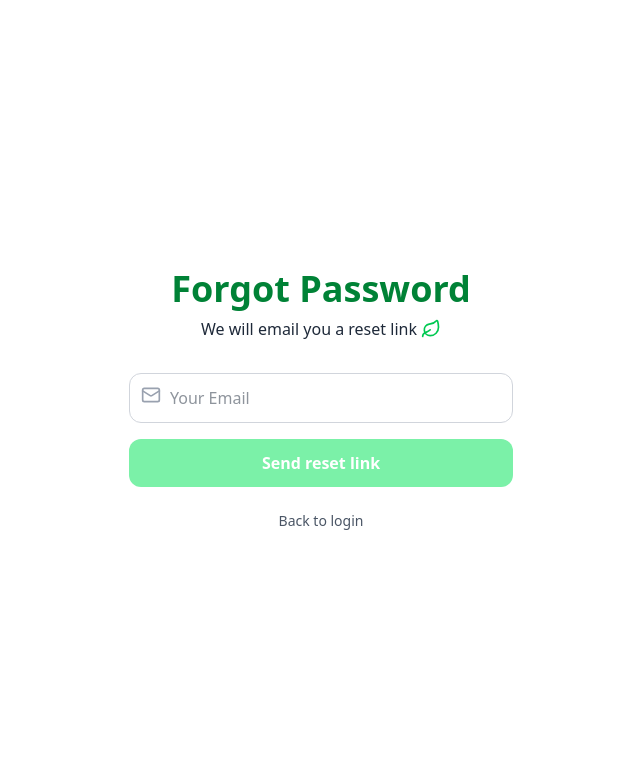
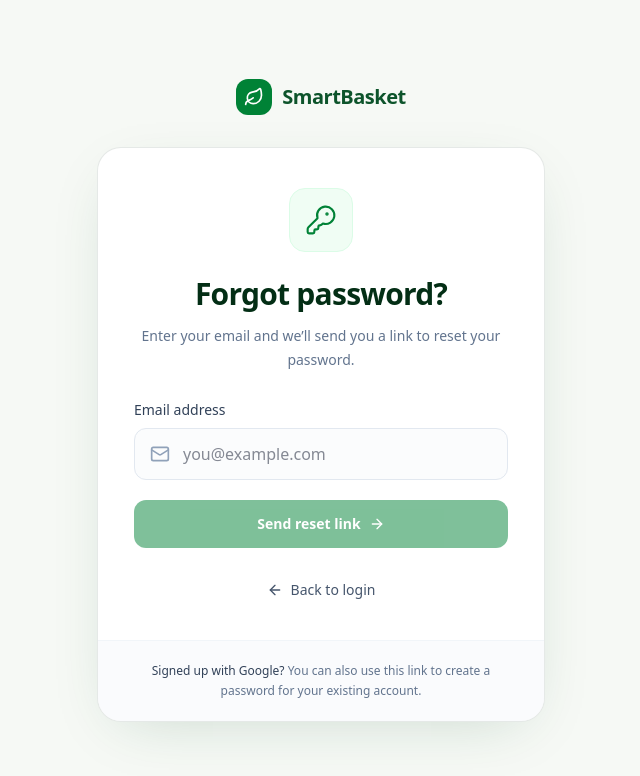
Before and after one commit to hmzi67/smart-basket, a Next.js app in the folder smartbasket/: page /forgot-password in a window 1280 px wide. Shown: the top 776 px of the page, without its empty margins (319-959 px from the left). Built offline with nearby package versions, Linux system fonts and the light colour scheme; no server answers.

Commit message:
refactor: enhance Forgot Password page with improved UI and error handling

```diff
--- a/smartbasket/src/app/forgot-password/page.tsx
+++ b/smartbasket/src/app/forgot-password/page.tsx
@@ -1,7 +1,6 @@
 "use client"
-import { Leaf, Loader2, Mail } from 'lucide-react'
-import React, { useState } from 'react'
-import { motion } from 'motion/react'
+import { ArrowLeft, ArrowRight, Check, Clock3, KeyRound, Leaf, Loader2, Mail, MailCheck } from 'lucide-react'
+import React, { useEffect, useRef, useState } from 'react'
 import Link from 'next/link'
 import axios from 'axios'
 
@@ -10,85 +9,126 @@
   const [loading, setLoading] = useState(false)
   const [sent, setSent] = useState(false)
   const [error, setError] = useState('')
+  const headingRef = useRef<HTMLHeadingElement>(null)
+  const emailRef = useRef<HTMLInputElement>(null)
+  const previousSent = useRef(sent)
+
+  useEffect(() => {
+    if (previousSent.current !== sent) {
+      if (sent) headingRef.current?.focus()
+      else emailRef.current?.focus()
+      previousSent.current = sent
+    }
+  }, [sent])
 
   const handleSubmit = async (e: React.FormEvent) => {
     e.preventDefault()
+    if (loading) return
     setLoading(true)
     setError('')
     try {
-      const result = await axios.post('/api/auth/forgot-password', { email })
+      await axios.post('/api/auth/forgot-password', { email: email.trim() })
       setSent(true)
-      setError('')
-      return result
-    } catch (err: any) {
-      setError(err?.response?.data?.message || 'Could not send the reset email. Please try again.')
+    } catch (err: unknown) {
+      setError(
+        (axios.isAxiosError(err) && err.response?.data?.message) ||
+        'Could not send the reset email. Please try again.'
+      )
     } finally {
       setLoading(false)
     }
   }
 
   return (
-    <div className="flex flex-col items-center justify-center min-h-screen px-6 py-10 bg-white">
-      <motion.h1
-        initial={{ y: -10, opacity: 0 }}
-        animate={{ y: 0, opacity: 1 }}
-        transition={{ duration: 0.6 }}
-        className="text-4xl font-extrabold text-green-700 mb-2 text-center"
-      >
-        Forgot Password
-      </motion.h1>
+    <main className="flex min-h-svh flex-col items-center justify-center bg-[#f6f9f5] px-4 py-10 text-slate-900 sm:px-6">
+      <Link href="/" aria-label="SmartBasket home" className="mb-8 inline-flex items-center gap-2.5 rounded-lg text-xl font-bold tracking-tight text-green-900 outline-none focus-visible:ring-2 focus-visible:ring-green-600 focus-visible:ring-offset-4">
+        <span className="flex size-9 items-center justify-center rounded-xl bg-green-700 text-white">
+          <Leaf aria-hidden="true" className="size-5" />
+        </span>
+        SmartBasket
+      </Link>
 
-      <p className="text-gray-800 mb-8 flex items-center gap-1 text-center">
-        We will email you a reset link <Leaf className="w-5 h-5 text-green-500" />
-      </p>
+      <section aria-labelledby="reset-heading" className="w-full max-w-md overflow-hidden rounded-3xl border border-green-950/10 bg-white shadow-[0_16px_60px_-24px_rgba(20,83,45,0.22)]">
+        <div className="px-6 pb-7 pt-8 sm:px-9 sm:pt-10">
+          <div className="relative mx-auto mb-6 flex size-16 items-center justify-center rounded-2xl border border-green-100 bg-green-50 text-green-700">
+            {sent ? <MailCheck aria-hidden="true" className="size-8" strokeWidth={1.6} /> : <KeyRound aria-hidden="true" className="size-8" strokeWidth={1.6} />}
+            {sent && (
+              <span className="absolute -bottom-1.5 -right-1.5 flex size-6 items-center justify-center rounded-full border-[3px] border-white bg-green-700 text-white">
+                <Check aria-hidden="true" className="size-3" strokeWidth={3} />
+              </span>
+            )}
+          </div>
 
-      {sent ? (
-        <div className="w-full max-w-sm text-center">
-          <p className="bg-green-50 border border-green-200 text-green-800 rounded-xl p-4 text-sm">
-            If that email has an account, a reset link is on its way. The link expires in one hour.
+          <h1 id="reset-heading" ref={headingRef} tabIndex={-1} className="text-center text-3xl font-bold tracking-tight text-green-950 outline-none">
+            {sent ? 'Check your inbox' : 'Forgot password?'}
+          </h1>
+          <p className="mt-3 text-center text-sm leading-6 text-slate-500">
+            {sent ? 'You’re one step closer to getting back in.' : 'Enter your email and we’ll send you a link to reset your password.'}
           </p>
-          <p className="mt-3 text-sm text-gray-600">Check your inbox and spam folder. If you signed up with Google, this link lets you create a password for your existing account.</p>
-          <button type="button" onClick={() => setSent(false)} className="mt-4 text-sm font-medium text-green-700">Try again or use another email</button>
-          <Link href="/login" className="mt-6 inline-block text-green-600 font-medium">
+
+          {sent ? (
+            <div className="mt-7">
+              <div className="rounded-2xl border border-green-100 bg-green-50/80 p-5 text-center">
+                <p className="text-sm leading-6 text-green-900">
+                  If an account exists for <span className="font-semibold [overflow-wrap:anywhere]">{email.trim()}</span>, a password reset link is on its way.
+                </p>
+                <div className="mt-4 flex items-center justify-center gap-2 border-t border-green-200/70 pt-3 text-xs font-medium text-green-800">
+                  <Clock3 aria-hidden="true" className="size-3.5 shrink-0" />
+                  The link expires in 1 hour
+                </div>
+              </div>
+
+              <div className="mt-6 text-center text-sm leading-6">
+                <p className="font-semibold text-slate-700">Don’t see the email?</p>
+                <p className="mt-1 text-slate-500">Check your spam or junk folder, or try again with another email address.</p>
+              </div>
+
+              <button type="button" onClick={() => setSent(false)} className="mt-6 flex min-h-12 w-full cursor-pointer items-center justify-center gap-2 rounded-xl bg-green-700 px-4 py-3 text-sm font-semibold text-white transition-colors hover:bg-green-800 focus-visible:outline-2 focus-visible:outline-offset-4 focus-visible:outline-green-700">
+                Try again or use another email
+                <ArrowRight aria-hidden="true" className="size-4 shrink-0" />
+              </button>
+            </div>
+          ) : (
+            <form onSubmit={handleSubmit} className="mt-7" aria-busy={loading}>
+              <label htmlFor="email" className="mb-2 block text-sm font-medium text-slate-700">Email address</label>
+              <div className="relative">
+                <Mail aria-hidden="true" className="pointer-events-none absolute left-4 top-4 size-5 text-slate-400" />
+                <input
+                  ref={emailRef}
+                  id="email"
+                  name="email"
+                  type="email"
+                  autoComplete="email"
+                  placeholder="you@example.com"
+                  className="min-h-13 w-full rounded-xl border border-slate-200 bg-slate-50/50 py-3 pl-12 pr-4 text-base text-slate-900 outline-none transition focus:border-green-600 focus:bg-white focus:ring-3 focus:ring-green-100 disabled:opacity-60"
+                  onChange={(e) => setEmail(e.target.value)}
+                  value={email}
+                  disabled={loading}
+                  aria-invalid={!!error}
+                  aria-describedby={error ? 'reset-error' : undefined}
+                  required
+                />
+              </div>
+              {error && <p id="reset-error" role="alert" className="mt-3 rounded-lg bg-red-50 p-3 text-sm text-red-700">{error}</p>}
+              <button type="submit" className="mt-5 flex min-h-12 w-full cursor-pointer items-center justify-center gap-2 rounded-xl bg-green-700 px-4 py-3 text-sm font-semibold text-white transition-colors hover:bg-green-800 focus-visible:outline-2 focus-visible:outline-offset-4 focus-visible:outline-green-700 disabled:cursor-not-allowed disabled:opacity-50" disabled={!email.trim() || loading}>
+                {loading ? <><Loader2 aria-hidden="true" className="size-4 animate-spin motion-reduce:animate-none" />Sending reset link…</> : <>Send reset link<ArrowRight aria-hidden="true" className="size-4" /></>}
+              </button>
+            </form>
+          )}
+
+          <Link href="/login" className="mx-auto mt-5 flex min-h-11 w-fit items-center justify-center gap-2 rounded-lg px-3 text-sm font-medium text-slate-600 transition-colors hover:text-green-700 focus-visible:outline-2 focus-visible:outline-offset-2 focus-visible:outline-green-700">
+            <ArrowLeft aria-hidden="true" className="size-4" />
             Back to login
           </Link>
         </div>
-      ) : (
-        <motion.form
-          onSubmit={handleSubmit}
-          initial={{ y: 10, opacity: 0 }}
-          animate={{ y: 0, opacity: 1 }}
-          transition={{ duration: 0.6 }}
-          className="flex flex-col gap-4 w-full max-w-sm"
-        >
-          <div className="relative">
-            <Mail className="absolute left-3 top-3 w-5 h-5 text-gray-400" />
-            <input
-              type="email"
-              placeholder="Your Email"
-              className="w-full pr-4 py-3 pl-10 border border-gray-300 rounded-xl text-gray-800 focus:outline-none focus:ring-2 focus:ring-green-500"
-              onChange={(e) => setEmail(e.target.value)}
-              value={email}
-              required
-            />
-          </div>
 
-          <button
-            type="submit"
-            className="w-full rounded-xl bg-green-600 px-4 py-3 text-white font-semibold hover:bg-green-700 disabled:cursor-not-allowed disabled:bg-green-300"
-            disabled={!email || loading}
-          >
-            {loading ? <Loader2 className="w-5 h-5 animate-spin mx-auto" /> : 'Send reset link'}
-          </button>
-
-          {error && <p className="text-red-600 text-sm">{error}</p>}
-
-          <Link href="/login" className="text-center text-sm text-gray-600 mt-2">
-            Back to login
-          </Link>
-        </motion.form>
-      )}
-    </div>
+        <div className="border-t border-slate-100 bg-slate-50/70 px-6 py-5 text-center sm:px-9">
+          <p className="text-xs leading-5 text-slate-500">
+            <span className="font-medium text-slate-700">Signed up with Google?</span> You can also use this link to create a password for your existing account.
+          </p>
+        </div>
+      </section>
+    </main>
   )
 }
 
```
